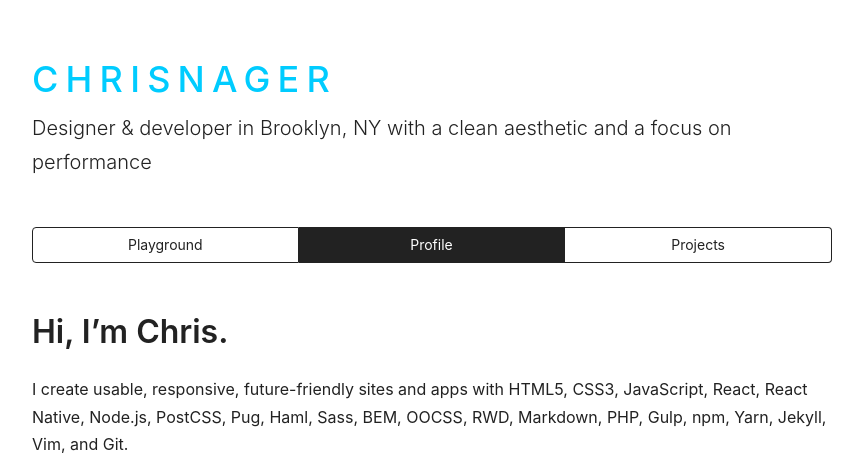
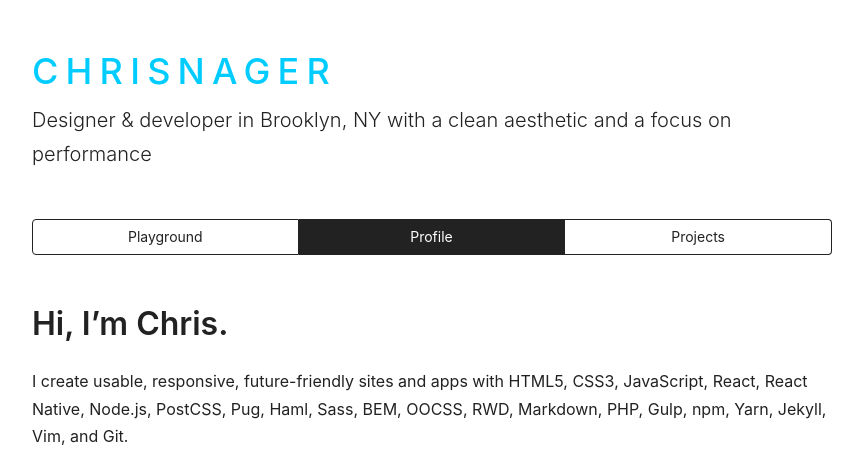
Before and after one commit to chrisnager/chrisnager.github.io, a Jekyll site: the page built from profile.md, in a window 1280 px wide. Shown: the top 454 px of the page, without its empty margins (208-1071 px from the left). Built offline with Jekyll 4.4.1, drawn with Linux system fonts in a browser that asks for light colours; nearby versions of some CDN libraries; library files that are not in the unit come from our copies; some of the changed text lies outside the part shown; grey boxes are pictures that could not be loaded.

```diff
--- a/css/chrisnager.css
+++ b/css/chrisnager.css
@@ -103,7 +103,7 @@ iframe {
     max-width: 54rem;
     margin-right: auto;
     margin-left: auto;
-    padding: 3.5rem 2rem 2rem;
+    padding: 3rem 2rem 2rem;
 }
 
 
--- a/profile.md
+++ b/profile.md
@@ -67,6 +67,8 @@ Designed and developed websites from scratch with Adobe Photoshop, HTML and CSS.
 
 Designed, sliced and developed website templates in Adobe Fireworks, Adobe Photoshop, HTML and CSS. Worked in the Expression Engine content management system. Designed sites for a number of Blue Fish Design Studio's clients.
 
+---
+
 # Speaking
 
 ## IEX Internal Company Presentation
```
Also changed, not shown: other parts of profile.md (+1 -1 lines).
